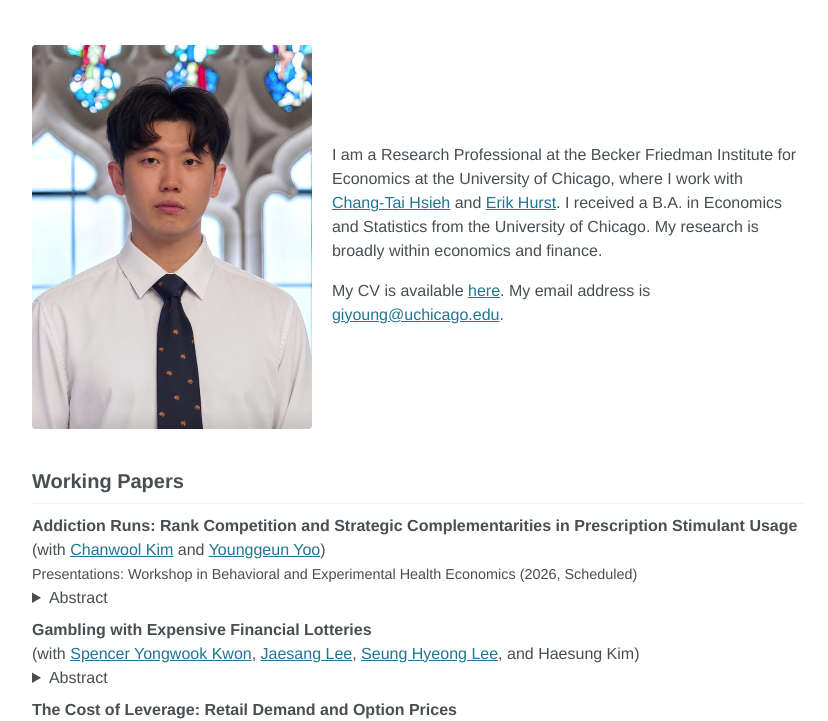
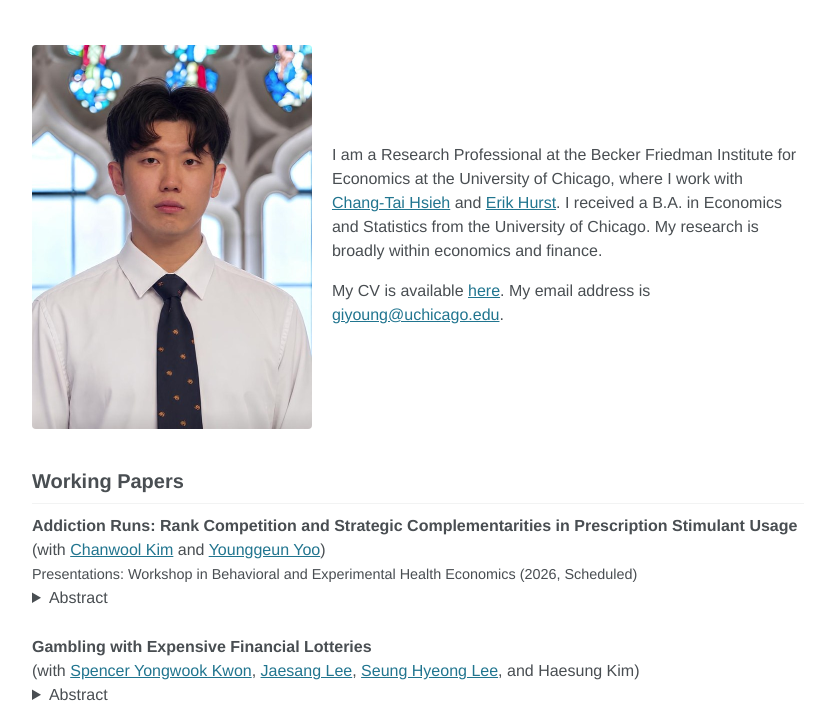
Before and after one commit to Giyoung-Kwon/Giyoung-Kwon.github.io, a plain HTML site: page index.html in a window 1280 px wide. Shown: the part 80-801 px from the top of the page, without its empty margins (222-1050 px from the left). Drawn offline with Linux system fonts and the light colour scheme.

Commit message:
More space between paper entries
Co-Authored-By: Claude Opus 5.5 <noreply@anthropic.com>

```diff
--- a/assets/css/override.css
+++ b/assets/css/override.css
@@ -127,7 +127,7 @@ strong {
 /* Collapsible abstracts */
 details.abstract-box {
   margin-top: -1.3em;  /* cancel the paper paragraph's 1.3em bottom margin */
-  margin-bottom: 0.5rem;
+  margin-bottom: 1.6rem;  /* space between papers */
 }
 
 details.abstract-box > summary {
```
